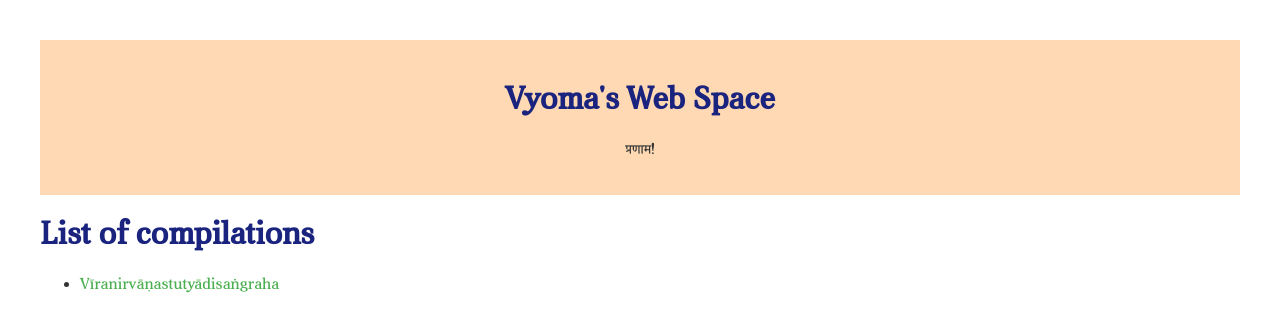
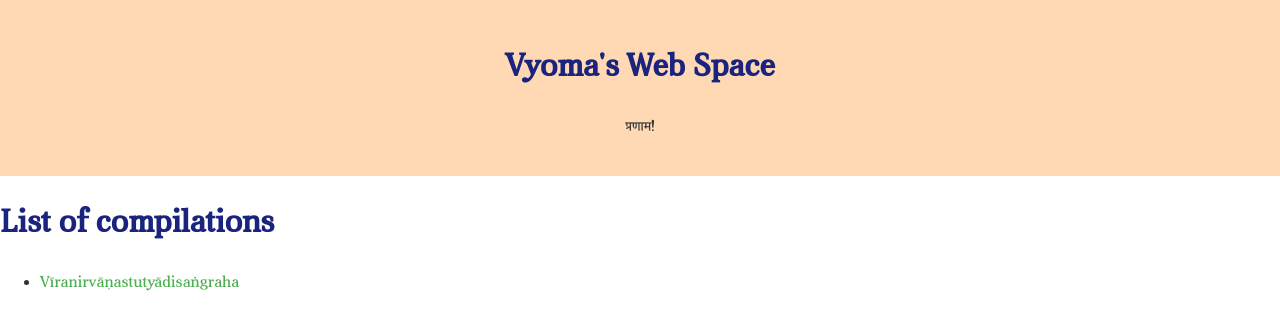
Before and after one commit to svyoma/svyoma.github.io, a Jekyll site: the page blogs.html, which Jekyll copies as it is, in a window 1280 px wide. Shown: the top 332 px of the page. Built offline with Jekyll 4.4.1, drawn with Linux system fonts in a browser that asks for light colours.

Commit message:
Update blogs.html

```diff
--- a/blogs.html
+++ b/blogs.html
@@ -1,17 +1,26 @@
 <!DOCTYPE html>
 <html lang="en">
-<head>
-  <head>
+    <head>
     <meta charset="UTF-8">
     <meta name="viewport" content="width=device-width, initial-scale=1.0">
-    <title>Vyoma's Space</title>
+    <title>Vyoma's Web Space</title>
     <style>
         body {
             font-family: 'Aver', sans-serif;
-            margin: 20px;
-            padding: 20px;
+            text-align: left;
+            line-height: 1.6;
+            margin: 0 auto;
+	    max-width: 80em;
+            padding: 0;
             background-color: #ffffff; /*Background colour*/
             color: #333; /* Dark text color */
+        }
+
+        .container {
+            max-width: 800px;
+            margin: 0 auto;
+            padding: 20px;
+            box-sizing: border-box;
         }
 
         header {
@@ -19,13 +28,28 @@
             padding: 20px;
             background-color: #ffd9b3; /* Light blue header background color */
             color: #333; /* White text color */
+
+        }
+
+        nav ul {
+            list-style: none;
+            padding: 0;
+        }
+
+        nav ul li {
+            display: inline-block;
+            margin-right: 10px;
+        }
+
+        nav ul li a {
+            text-decoration: none;
+            color: #333;
         }
 
         main {
             max-width: 800px;
             margin: 0 auto;
         }
-
         h1, h2 {
             color: #1a237e; /* Dark blue heading color */
         }
@@ -39,6 +63,11 @@
             text-decoration: underline;
         }
 
+
+        footer {
+            text-align: center;
+            padding: 20px 0;
+        }
         /* Define @font-face for Adishila Dev */
         @font-face {
             font-family: 'Adishila';
@@ -60,6 +89,7 @@
             font-family: 'Aver', 'Adishila', sans-serif;
         }
     </style>
+
 </head>
 <body>
   <header>
```
